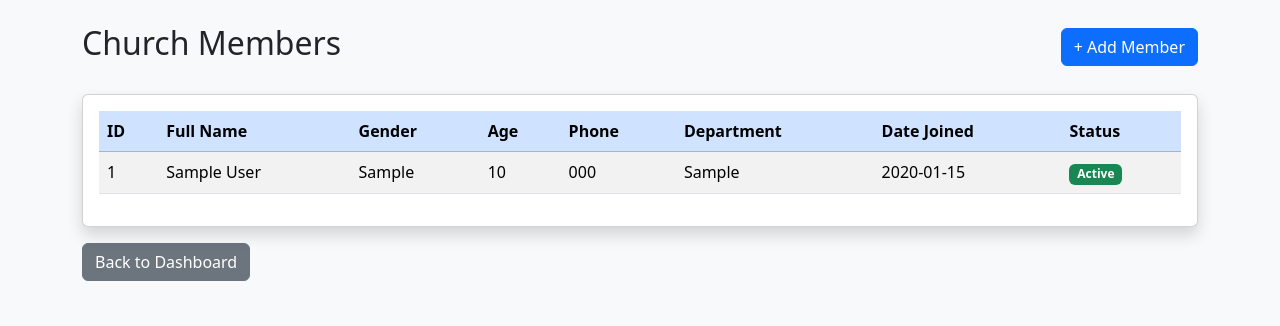
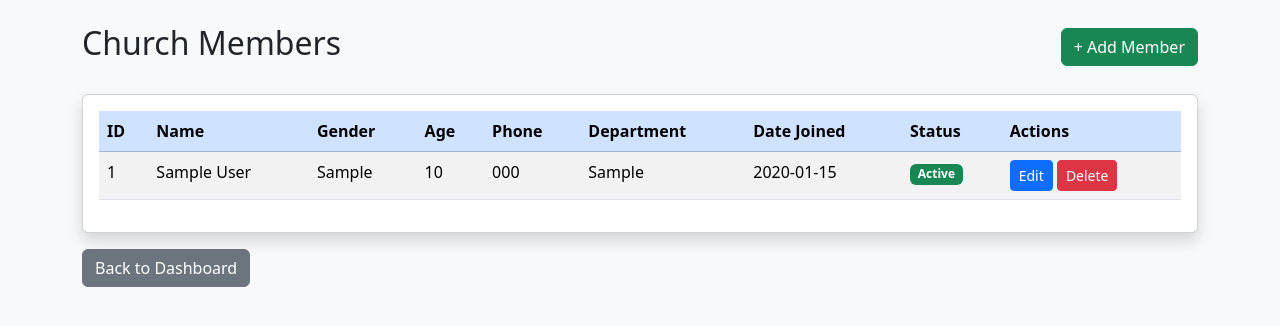
Before and after one commit to joceedpreneur-debug/church-membership-system, a Flask app: page /members in a window 1280 px wide. Shown: the part 56-382 px from the top of the page. Run offline with Flask 3, Linux system fonts and the light colour scheme; tables that the repository leaves empty hold one stand-in row (values such as "Sample post").

Commit message:
Update members.html

```diff
--- a/templates/members.html
+++ b/templates/members.html
@@ -23,8 +23,8 @@
 
     <div class="container">
 
-        <a class="navbar-brand"
-           href="/dashboard">
+        <a href="/dashboard"
+           class="navbar-brand">
 
             Church Membership System
 
@@ -45,7 +45,7 @@
         </h2>
 
         <a href="/add-member"
-           class="btn btn-primary">
+           class="btn btn-success">
 
             + Add Member
 
@@ -68,7 +68,7 @@
 
                             <th>ID</th>
 
-                            <th>Full Name</th>
+                            <th>Name</th>
 
                             <th>Gender</th>
 
@@ -82,12 +82,15 @@
 
                             <th>Status</th>
 
+                            <th>Actions</th>
+
                         </tr>
 
                     </thead>
 
 
                     <tbody>
+
 
                         {% for member in members %}
 
@@ -102,51 +105,73 @@
                             </td>
 
                             <td>
-                                {{ member.gender or "-" }}
+                                {{ member.gender }}
                             </td>
 
                             <td>
-                                {{ member.age or "-" }}
+                                {{ member.age }}
                             </td>
 
                             <td>
-                                {{ member.phone or "-" }}
+                                {{ member.phone }}
                             </td>
 
                             <td>
-                                {{ member.department or "-" }}
+                                {{ member.department }}
                             </td>
 
                             <td>
-                                {{ member.date_joined or "-" }}
+                                {{ member.date_joined }}
                             </td>
 
                             <td>
 
                                 {% if member.status == "Active" %}
 
-                                <span class="badge bg-success">
-                                    Active
-                                </span>
+                                    <span class="badge bg-success">
+                                        Active
+                                    </span>
 
                                 {% else %}
 
-                                <span class="badge bg-secondary">
-                                    Inactive
-                                </span>
+                                    <span class="badge bg-secondary">
+                                        {{ member.status }}
+                                    </span>
 
                                 {% endif %}
 
                             </td>
 
+
+                            <td>
+
+                                <a href="/edit-member/{{ member.id }}"
+                                   class="btn btn-sm btn-primary">
+
+                                    Edit
+
+                                </a>
+
+
+                                <a href="/delete-member/{{ member.id }}"
+                                   class="btn btn-sm btn-danger"
+                                   onclick="return confirm('Are you sure you want to delete this member?');">
+
+                                    Delete
+
+                                </a>
+
+                            </td>
+
                         </tr>
+
 
                         {% else %}
 
                         <tr>
 
-                            <td colspan="8"
-                                class="text-center">
+                            <td colspan="9"
+                                class="text-center text-muted py-4">
 
                                 No members registered yet.
 
@@ -155,6 +180,7 @@
                         </tr>
 
                         {% endfor %}
+
 
                     </tbody>
 
```
